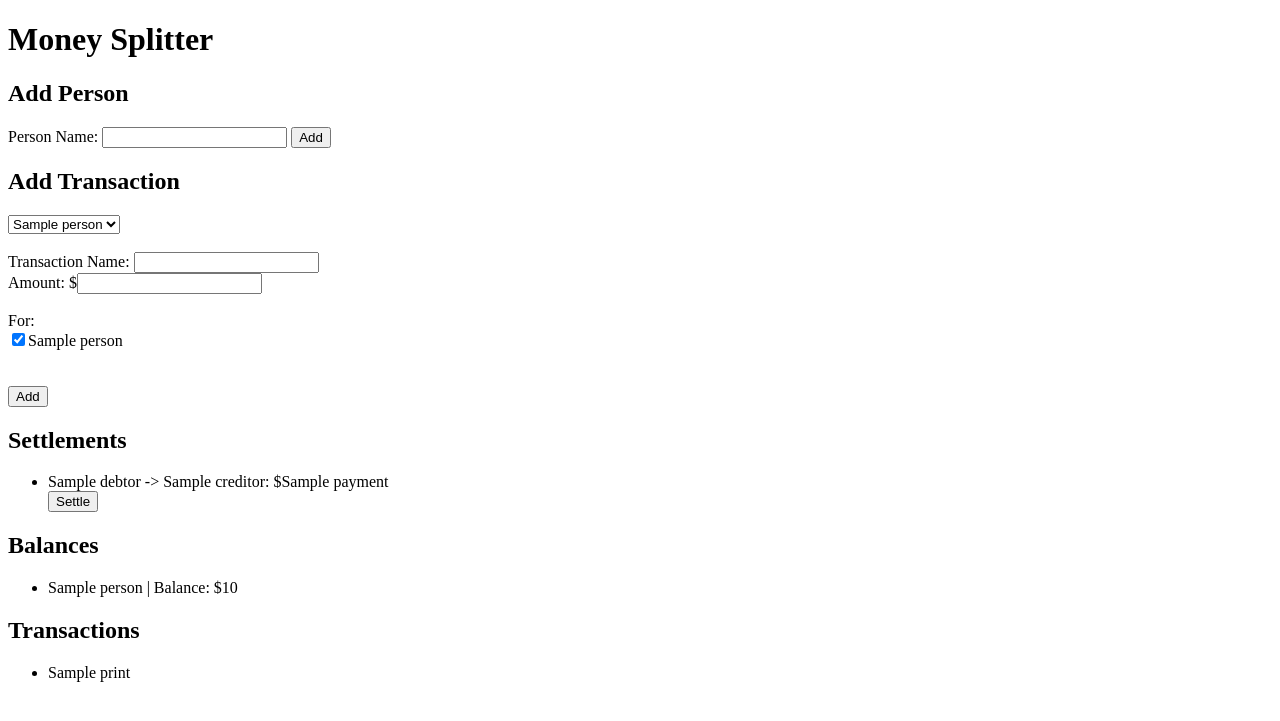
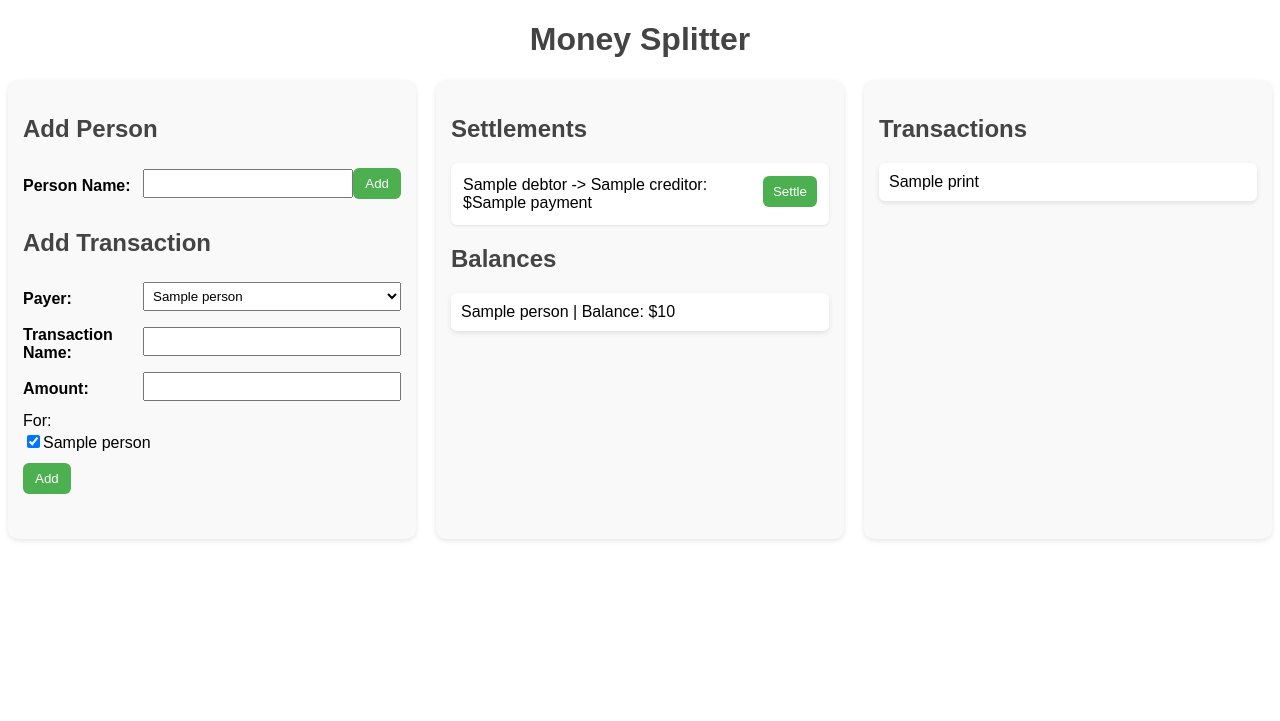
Before and after one commit to jinbesan/splitter, a Flask app: template templates/index.html in a window 1280 px wide. Shown: the top 721 px of the page. Run offline with Flask 3, Linux system fonts and the light colour scheme; the template is opened without the code that fills it: most values are stand-ins (such as "Sample title", 1, 10 or a date in 2020).

Commit message:
added css styling

```diff
--- a/app.py
+++ b/app.py
@@ -47,4 +47,4 @@ def settle(debtor, creditor):
     return redirect(url_for("index"))
 
 if __name__ == "__main__":
-    app.run(debug=True)
+    app.run()
--- /dev/null
+++ b/split.json
@@ -0,0 +1,50 @@
+{
+    "people": [
+        {
+            "name": "a",
+            "balance": 0.0
+        },
+        {
+            "name": "b",
+            "balance": 0.0
+        },
+        {
+            "name": "v",
+            "balance": 0.0
+        }
+    ],
+    "transactions": [
+        {
+            "name": "Debt Settlement",
+            "payer": "b",
+            "beneficiaries": [
+                "a"
+            ],
+            "amount": 20.0,
+            "date": "01/10/25",
+            "print": "01/10/25 | Debt Settlement: b paid 20.0 for a"
+        },
+        {
+            "name": "Debt Settlement",
+            "payer": "v",
+            "beneficiaries": [
+                "a"
+            ],
+            "amount": 20.0,
+            "date": "01/10/25",
+            "print": "01/10/25 | Debt Settlement: v paid 20.0 for a"
+        },
+        {
+            "name": "Unnamed Transaction",
+            "payer": "a",
+            "beneficiaries": [
+                "a",
+                "b",
+                "v"
+            ],
+            "amount": 60,
+            "date": "01/10/25",
+            "print": "01/10/25 | Unnamed Transaction: a paid 60 for a, b and v"
+        }
+    ]
+}
--- a/static/style.css
+++ b/static/style.css
@@ -0,0 +1,124 @@
+body, li, input, button {
+    font-family: 'Ubuntu', sans-serif;
+}
+
+h1 {
+    font-family: 'Ubuntu', sans-serif;
+    color: #444;
+    text-align: center;
+}
+
+h2 {
+    font-family: 'Ubuntu', sans-serif;
+    color: #444;
+}
+
+form {
+    margin-bottom: 20px;
+}
+
+input, select, button {
+    margin-top: 5px;
+    margin-bottom: 10px;
+    padding: 5px;
+}
+
+ul {
+    list-style-type: none;
+    padding: 0;
+    margin: 0;
+    max-width: 400px;
+    margin: 20px auto;
+}
+
+
+li {
+    background: white;
+    padding: 10px;
+    margin: 6px 0;
+    border-radius: 6px;
+    display: flex;
+    justify-content: space-between;
+    align-items: center;
+    box-shadow: 0px 2px 5px rgba(0,0,0,0.1);
+}
+
+button {
+    padding: 8px 12px;
+    border: none;
+    border-radius: 6px;
+    background: #4CAF50;
+    color: white;
+    cursor: pointer;
+    transition: background 0.2s ease, transform 0.1s ease;
+}
+
+button:hover {
+    background: #45a049;
+    transform: translateY(-2px);
+}
+
+.container {
+    display: grid;
+    grid-template-columns: 1fr 1fr 1fr; /* 3 equal columns */
+    gap: 20px; /* spacing between columns */
+}
+
+.column {
+    background: #f9f9f9;
+    padding: 15px;
+    border-radius: 10px;
+    box-shadow: 0px 2px 5px rgba(0,0,0,0.1);
+}
+
+.form-group {
+    display: flex;
+    align-items: center;
+    margin-bottom: 1px;
+}
+
+.form-group label {
+    width: 120px; /* fixed label width */
+    font-weight: bold;
+}
+
+.form-group input,
+.form-group select {
+    flex: 1; /* take remaining space */
+    padding: 5px;
+}
+
+.settlement-item {
+    display: flex;
+    justify-content: space-between;
+    align-items: center;
+    background: #fff;
+    padding: 8px 12px;
+    margin: 6px 0;
+    border-radius: 6px;
+    box-shadow: 0px 1px 3px rgba(0,0,0,0.1);
+}
+
+.settlement-item {
+    display: flex;
+    justify-content: space-between;
+    align-items: center; /* 🔑 ensures vertical centering */
+    gap: 10px; /* optional spacing */
+    background: #fff;
+    padding: 8px 12px;
+    margin-bottom: 8px;
+    border-radius: 6px;
+    box-shadow: 0px 1px 3px rgba(0,0,0,0.1);
+}
+.settlement-item form {
+    margin: 0; /* remove extra margin */
+}
+.settlement-item button {
+    padding: 8px 10px; /* keeps it tight */
+}
+
+/*
+    margin-top: 5px;
+    margin-bottom: 10px;
+    padding: 5px;
+*/
--- a/templates/index.html
+++ b/templates/index.html
@@ -7,44 +7,63 @@
 </head>
 <body>
     <h1>Money Splitter</h1>
+
+    <div class="container">
+        <div class="column">
+
             <h2>Add Person</h2>
             <form action="{{ url_for('add_person') }}" id="person-form" method="post">
-        <label>Person Name: <input type="text" id="name" name="name"></label>
+                <div class="form-group">
+                    <label>Person Name:</label>
+                    <input type="text" id="name" name="name">
                     <button type="submit">Add</button><br>
+                </div>
+
             </form>
+
+
             <h2>Add Transaction</h2>
             <form action="{{ url_for('add_transaction') }}" id="transaction-form", method="post">
+                <div class="form-group">
+                    <label>Payer:</label>
                     <select id="payer" name="payer">
                         {% for person in people %}
                             <option value="{{ person.name }}">{{ person.name }}</option>
                         {% endfor %}
                     </select>
-        </label>
-        <br><br>
-        <label>Transaction Name: <input type="text" id="name" name="name"></label><br>
-        <label>Amount: $<input type="number" id="amount" name="amount" required></label>
-        <br><br>
+                </div>
+
+                <div class="form-group">
+                    <label>Transaction Name:</label>
+                    <input type="text" id="name" name="name"><br>
+                </div>
+
+                <div class="form-group">
+                    <label>Amount: </label>
+                    <input type="number" id="amount" name="amount" required>
+                </div>
+
                 <label>For:</label><br>
                 {% for person in people %}
                     <label><input type="checkbox" value="{{ person.name }}" name="beneficiaries" checked>{{ person.name }}</label><br>
                 {% endfor %}
-        <br><br>
                 <button type="submit">Add</button>
             </form>
+        </div>
 
-    <div class="Settlements">
+        <div class="column">
             <h2>Settlements</h2>
             <ul id="settlements-list">
                 {% for settlement in settlements %}
-                <li>{{ settlement.debtor }} -> {{ settlement.creditor }}: ${{ settlement.payment }}</li>
+                    <li class="settlement-item">
+                        <span>{{ settlement.debtor }} -> {{ settlement.creditor }}: ${{ settlement.payment }}</span>
                         <form action="{{ url_for('settle', debtor=settlement.debtor, creditor=settlement.creditor)}}" method="POST" style="display:inline;">
                             <button type="submit">Settle</button>
                         </form>
+                    </li>
                 {% endfor %}
             </ul>
-    </div>
 
-    <div class="balances">
             <h2>Balances</h2>
             <ul id="balances-list">
                 {% for person in people %}
@@ -53,7 +72,7 @@
             </ul>
         </div>
 
-    <div class="transactions">
+        <div class="column">
             <h2>Transactions</h2>
             <ul id="transactions-list">
                 {% for transaction in transactions %}
@@ -61,5 +80,6 @@
                 {% endfor %}
             </ul>
         </div>
+    </div>
 </body>
 </html>
```
Lines whose indentation alone changed are shown as unchanged.
